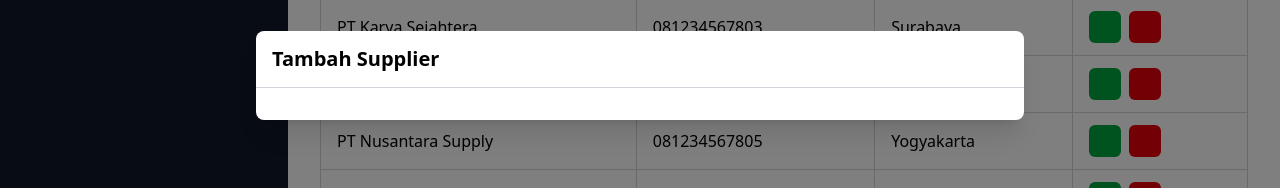
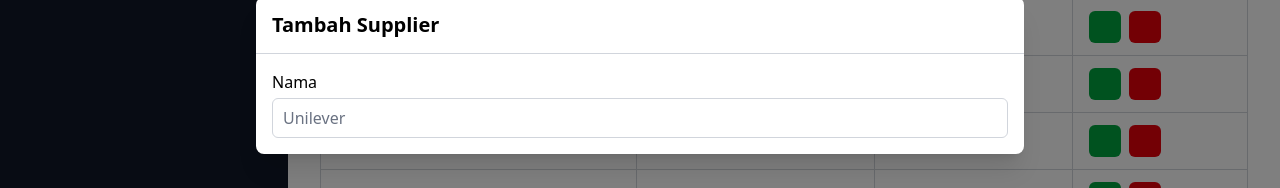
Before and after one commit to ibrahimalanshor/bisnet, a Vue app: page /supplier in a window 1280 px wide. Both pictures are taken after a click on the button "Tambah Supplier". Shown: the part 325-513 px from the top of the page. Built offline with nearby package versions, Linux system fonts and the light colour scheme; some icons are missing; a web font is replaced by a local one.

Commit message:
base form item

```diff
--- a/package.json
+++ b/package.json
@@ -22,6 +22,7 @@
   "devDependencies": {
     "@eslint/json": "^0.14.0",
     "@iconify/vue": "^5.0.0",
+    "@tailwindcss/forms": "^0.5.11",
     "@vitejs/plugin-vue": "^6.0.1",
     "eslint": "^9.39.2",
     "eslint-plugin-vue": "^10.6.2",
--- /dev/null
+++ b/src/components/base/BaseFormItem.vue
@@ -0,0 +1,16 @@
+<script setup>
+defineProps({
+  id: {
+    type: String,
+    required: true,
+  },
+  label: String,
+});
+</script>
+
+<template>
+  <div class="space-y-1">
+    <label :for="id" class="block">{{ label }}</label>
+    <slot :id="id" />
+  </div>
+</template>
--- /dev/null
+++ b/src/components/base/BaseInput.vue
@@ -0,0 +1,17 @@
+<script setup>
+defineProps({
+  id: String,
+  type: {
+    type: String,
+    default: 'text',
+  },
+});
+</script>
+
+<template>
+  <input
+    :id="id"
+    :type="type"
+    class="w-full h-10 px-2.5 border-gray-300 rounded-md focus:ring-1 focus:ring-blue-600 focus:border-blue-600"
+  />
+</template>
--- /dev/null
+++ b/src/features/supplier/components/SupplierFormModal.vue
@@ -0,0 +1,13 @@
+<script setup>
+import BaseModal from '../../../components/base/BaseModal.vue';
+import BaseFormItem from '../../../components/base/BaseFormItem.vue';
+import BaseInput from '../../../components/base/BaseInput.vue';
+</script>
+
+<template>
+  <BaseModal title="Tambah Supplier">
+    <BaseFormItem id="supplier_form.name" label="Nama" v-slot="{ id }">
+      <BaseInput :id="id" placeholder="Unilever" />
+    </BaseFormItem>
+  </BaseModal>
+</template>
--- a/src/features/supplier/components/SupplierIndexPage.vue
+++ b/src/features/supplier/components/SupplierIndexPage.vue
@@ -4,7 +4,7 @@
 import BaseHeading from '../../../components/base/BaseHeading.vue';
 import BaseButton from '../../../components/base/BaseButton.vue';
 import BaseTable from '../../../components/base/BaseTable.vue';
-import BaseModal from '../../../components/base/BaseModal.vue';
+import SupplierFormModal from './SupplierFormModal.vue';
 
 const visible = ref(false);
 const columns = [
@@ -34,5 +34,5 @@
       </div>
     </template>
   </BaseTable>
-  <BaseModal title="Tambah Supplier" v-model:visible="visible"> </BaseModal>
+  <SupplierFormModal v-model:visible="visible" />
 </template>
--- a/src/style.css
+++ b/src/style.css
@@ -1,5 +1,7 @@
 @import url('https://fonts.googleapis.com/css2?family=Google+Sans:ital,opsz,wght@0,17..18,400..700;1,17..18,400..700&display=swap');
 @import 'tailwindcss';
+
+@plugin "@tailwindcss/forms";
 
 @custom-variant dark (&:where(.dark, .dark *));
 
```
Also changed, not shown: 1 other file (tests, documents, lock files or other folders).
